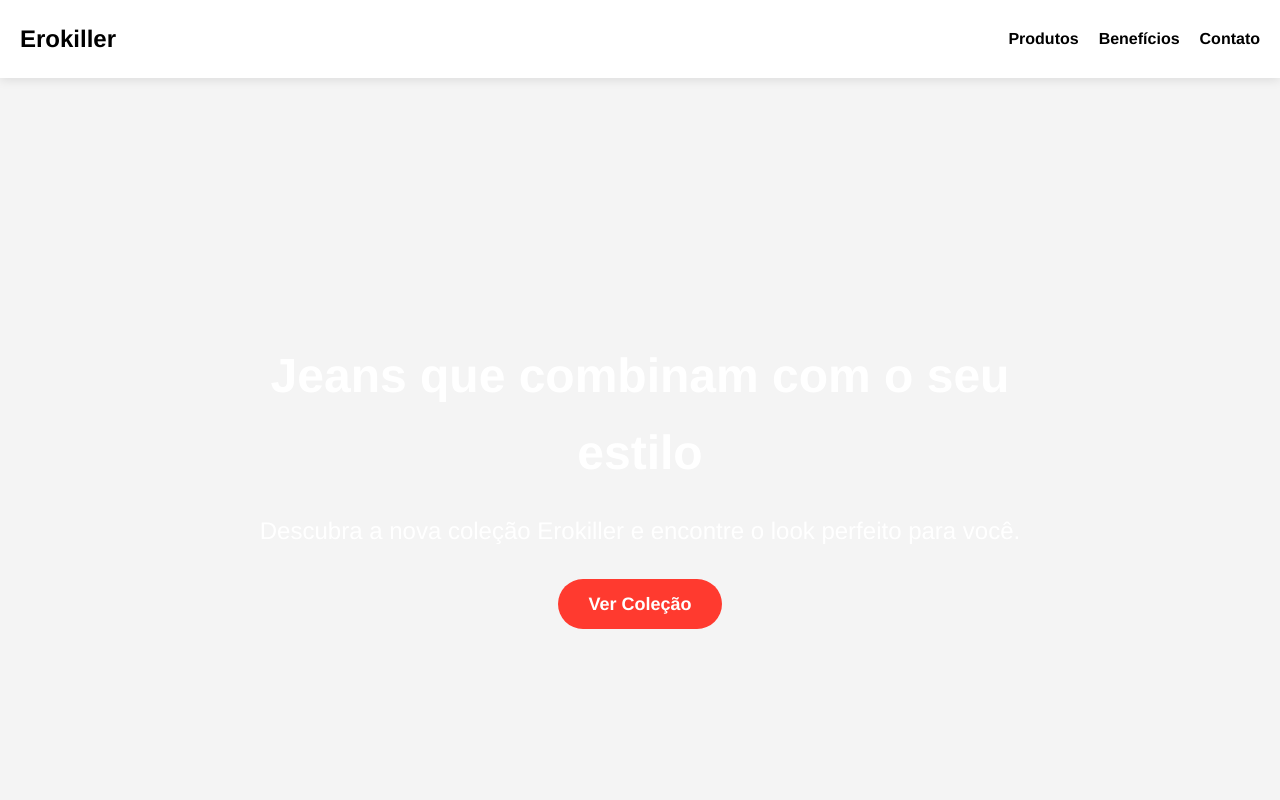
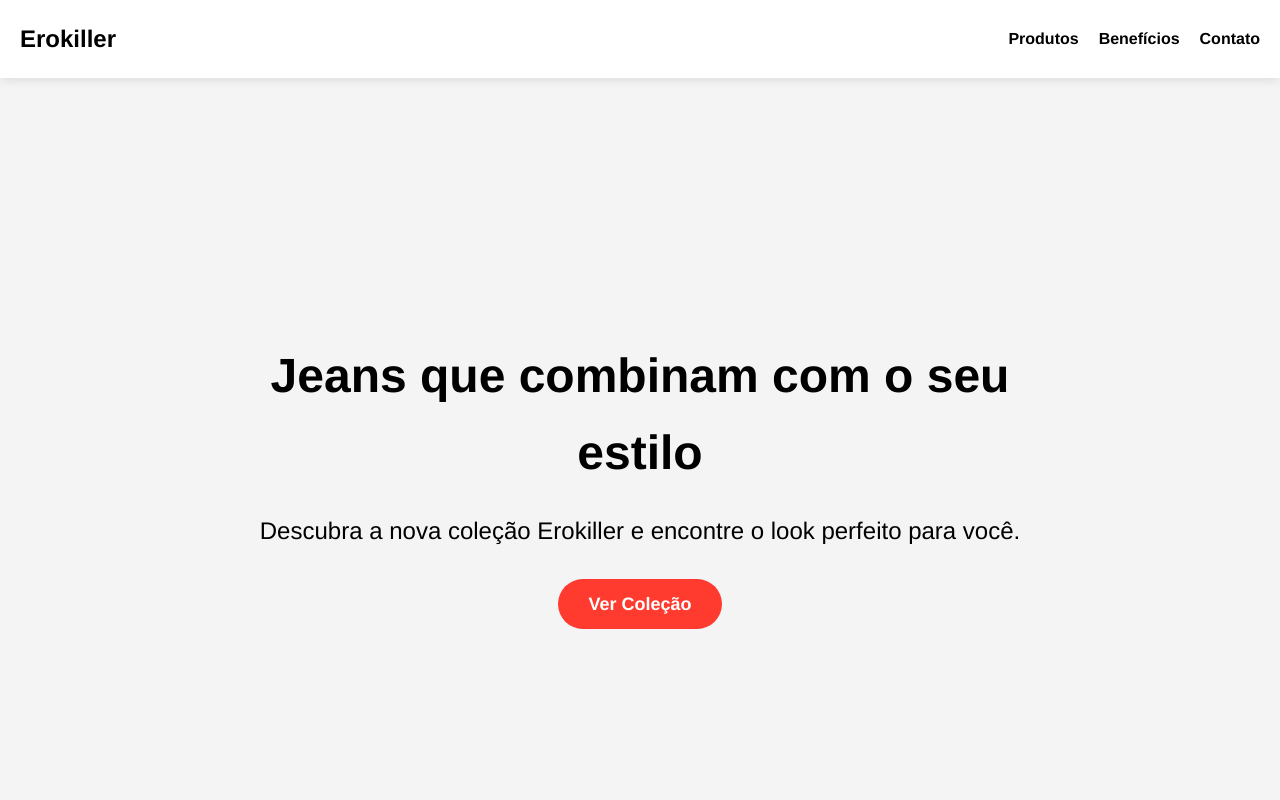
Before and after one commit to Mestresite/erokiller, a plain HTML site: page index.html in a window 1280 px wide. Shown: the top 800 px of the page. Drawn offline with Linux system fonts and the light colour scheme.

Commit message:
style.css

```diff
--- a/style.css
+++ b/style.css
@@ -73,7 +73,7 @@ header nav ul li a {
     align-items: center;
     justify-content: center;
     text-align: center;
-    color: var(--cor-secundaria);
+    color: var(--cor-primaria);
 }
 
 .hero-content {
```
